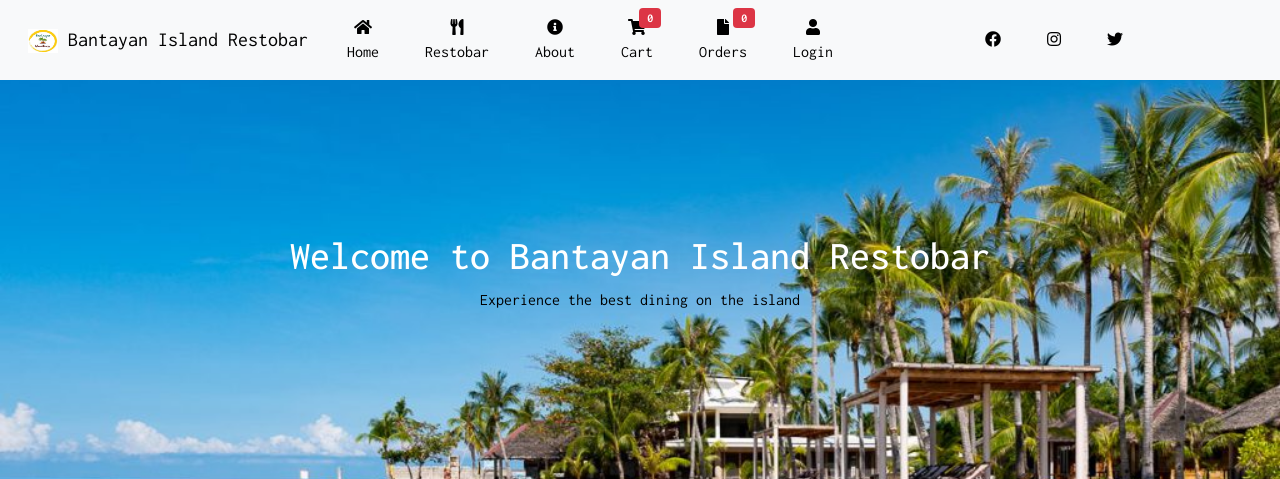
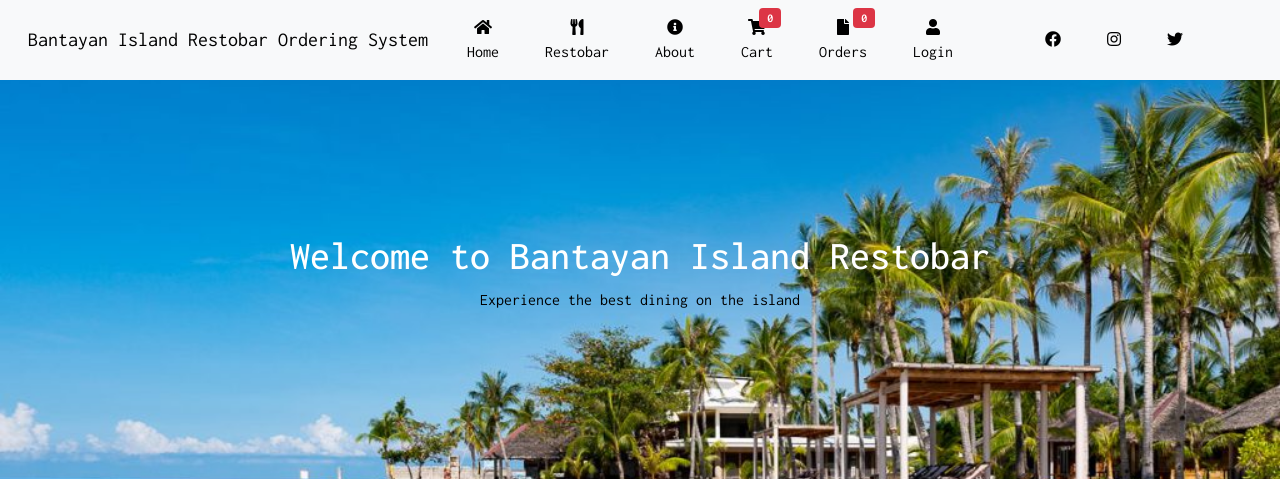
Before and after one commit to shanine01234/birms_repo, a PHP site: page /restobar.php in a window 1280 px wide. Shown: the top 479 px of the page. Run offline with PHP 8.4, Linux system fonts and the light colour scheme; data comes from the database, SQL or seed files in the repository; some libraries are stand-ins or nearby versions.

Commit message:
Update restobar.php

```diff
--- a/restobar.php
+++ b/restobar.php
@@ -150,8 +150,8 @@ require_once('inc/header.php');
     <nav class="navbar navbar-expand-lg navbar-dark bg-light">
         <div class="container-fluid" style="background-color: transparent;">
             <a class="navbar-brand" href="#">
-            <img src="./img/logo.jpg" alt="" width="30" height="24">
-                <span style="color: black;   ">Bantayan Island Restobar</span>
+
+                <span style="color: black;   ">Bantayan Island Restobar Ordering System</span>
             </a>
             <button class="navbar-toggler" type="button" data-bs-toggle="collapse" data-bs-target="#navbarNav" aria-controls="navbarNav" aria-expanded="false" aria-label="Toggle navigation">
     <span class="navbar-toggler-icon"></span>
@@ -252,7 +252,6 @@ require_once('inc/header.php');
         <div class="row p-2 justify-content-center">
             <?php
             $myrow = $oop->displayRestobar();
-           if (count($myrow) > 0) {
             foreach($myrow as $row){
                 ?>
                 <a href="menu.php?restobar=<?=$row['owner_id']?>" style="text-decoration: none; color: black; margin-right: 20px;">
@@ -291,7 +290,6 @@ require_once('inc/header.php');
                 </a>
                 <?php
             }
-           }
             ?>
         </div>
     </div>
```
